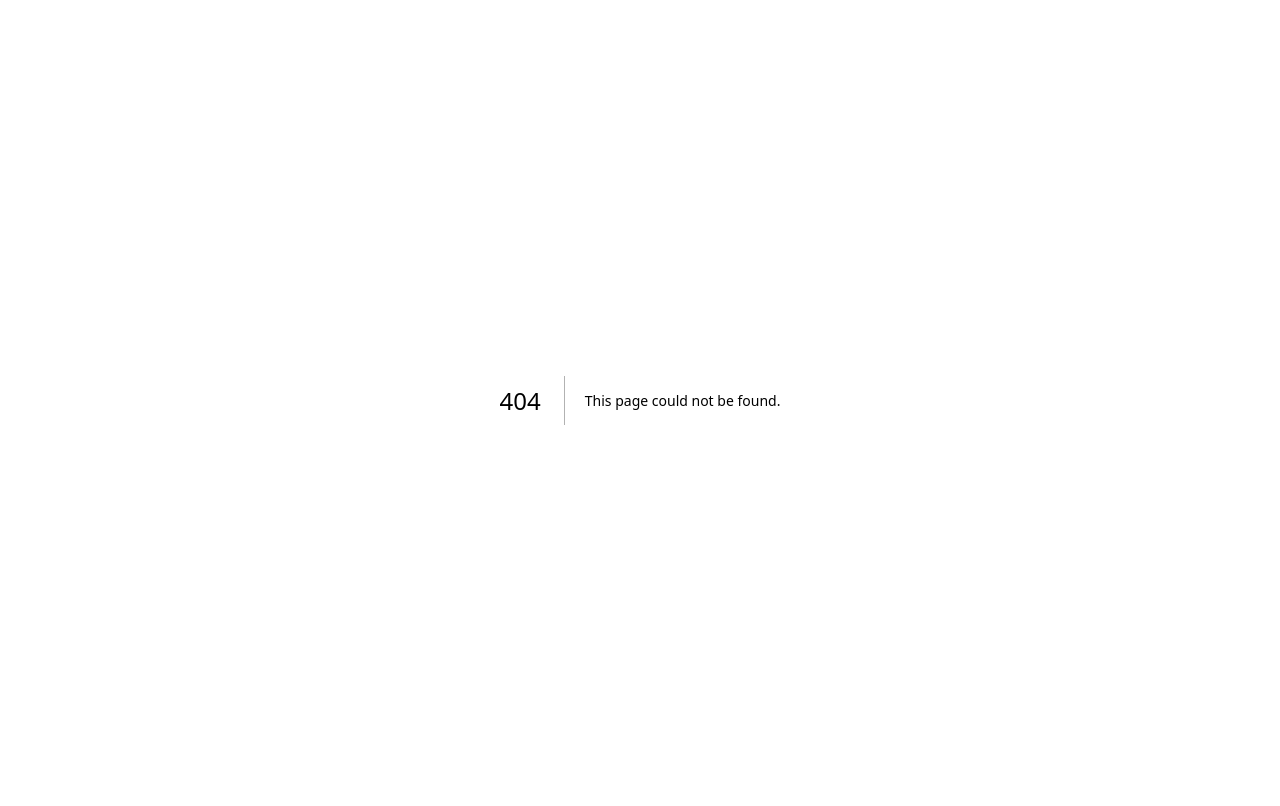
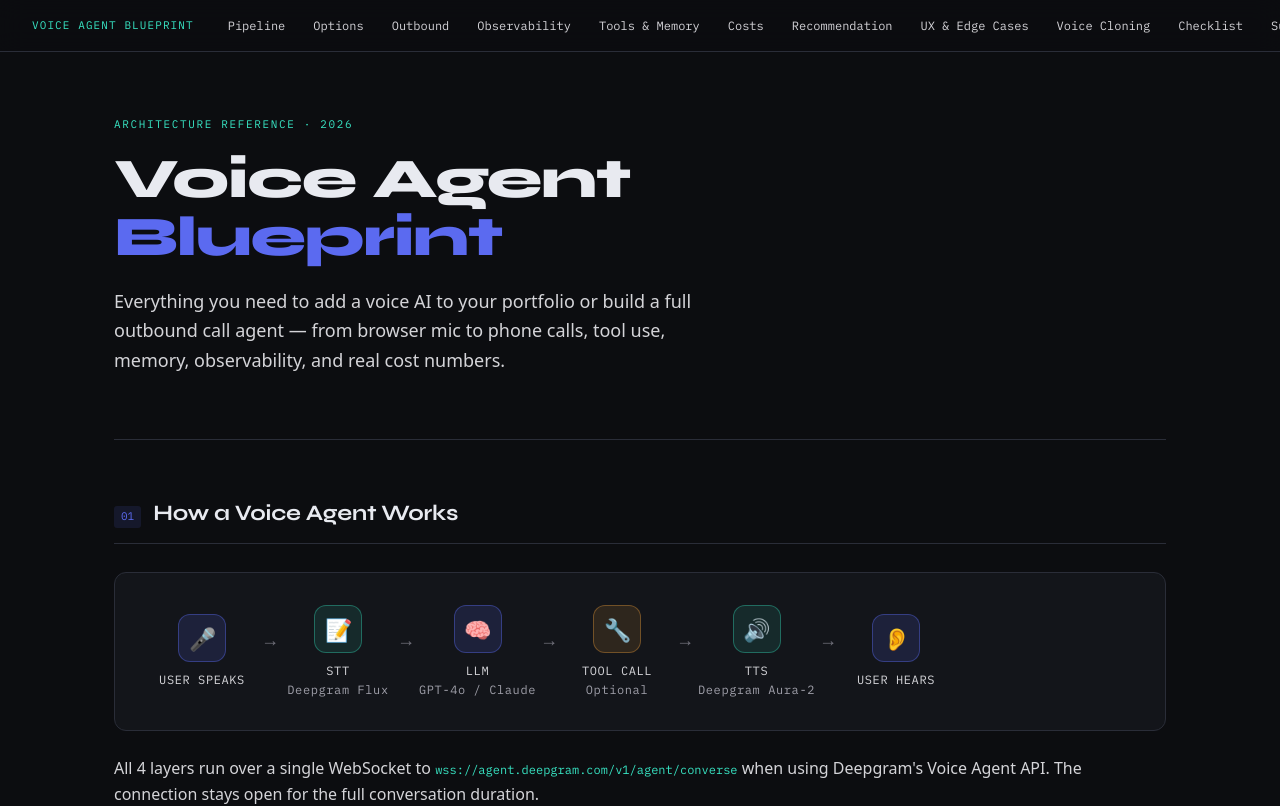
Before and after one commit to vinaybajjuri58/portfolio-updated, a Next.js app: page /resources/voice-agents in a window 1280 px wide. Before the commit this address had no page. Shown: the top 806 px of the page. Built offline with nearby package versions, Linux system fonts and the light colour scheme.

Commit message:
Refactor : changed the url to /resources

```diff
--- a/app/vin-ai/page.tsx
+++ b/app/resources/page.tsx
@@ -5,7 +5,7 @@
     title: "Voice Agents — Complete Blueprint",
     description:
       "End-to-end reference covering voice pipelines, outbound calling, tool use, memory, observability, voice cloning, and real cost breakdowns for every stack.",
-    href: "/vin-ai/voice-agents",
+    href: "/resources/voice-agents",
     icon: "🎙️",
     tag: "BLUEPRINT",
     accent: "from-violet-500/50 to-transparent",
--- a/app/vin-ai/voice-agents/page.tsx
+++ b/app/resources/voice-agents/page.tsx
@@ -435,7 +435,7 @@
           </a>
         ))}
         <Link
-          href="/vin-ai"
+          href="/resources"
           className="font-[family-name:var(--font-ibm-mono)] text-xs text-[#38e5c4] px-2.5 py-1 rounded hover:bg-[#1c1f27] whitespace-nowrap transition-colors ml-auto"
         >
           ← Back
```
Also changed, not shown: app/resources/layout.tsx (renamed from app/vin-ai/layout.tsx), app/resources/voice-agents/layout.tsx (renamed from app/vin-ai/voice-agents/layout.tsx).
